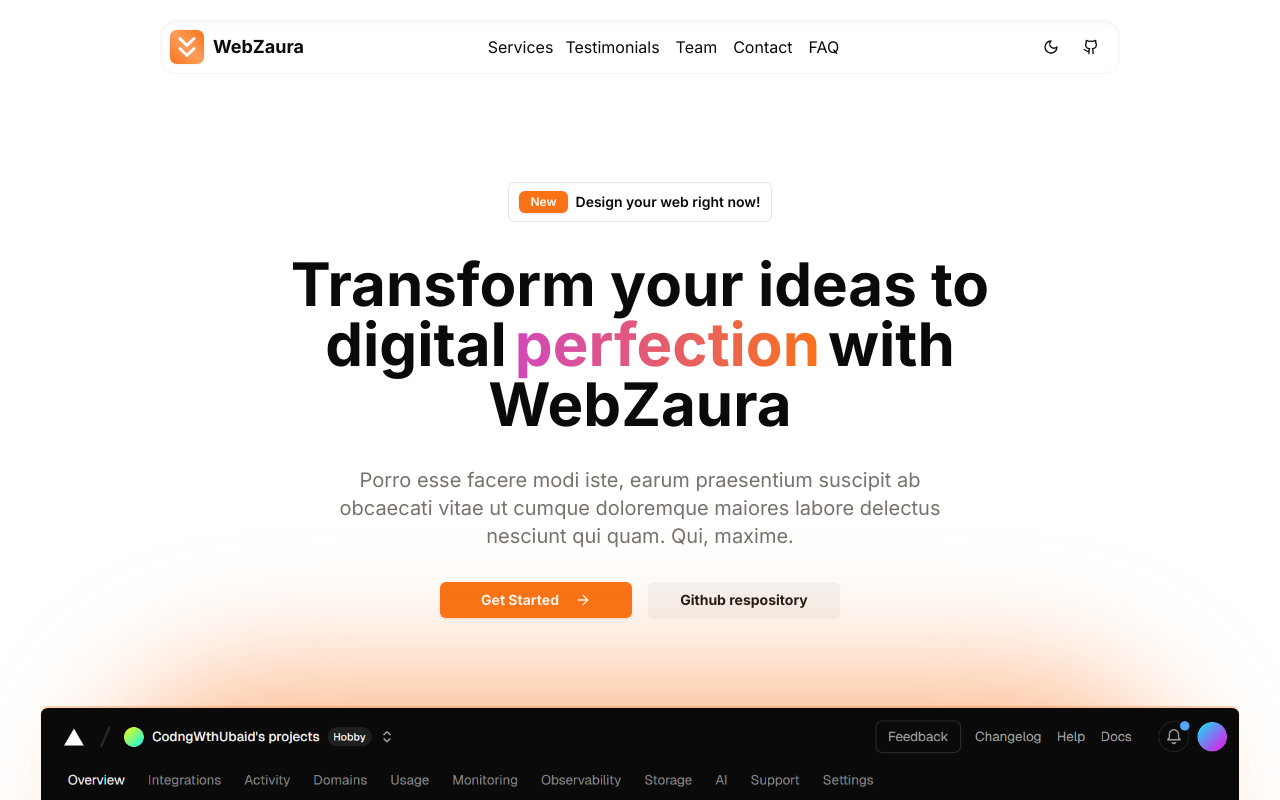
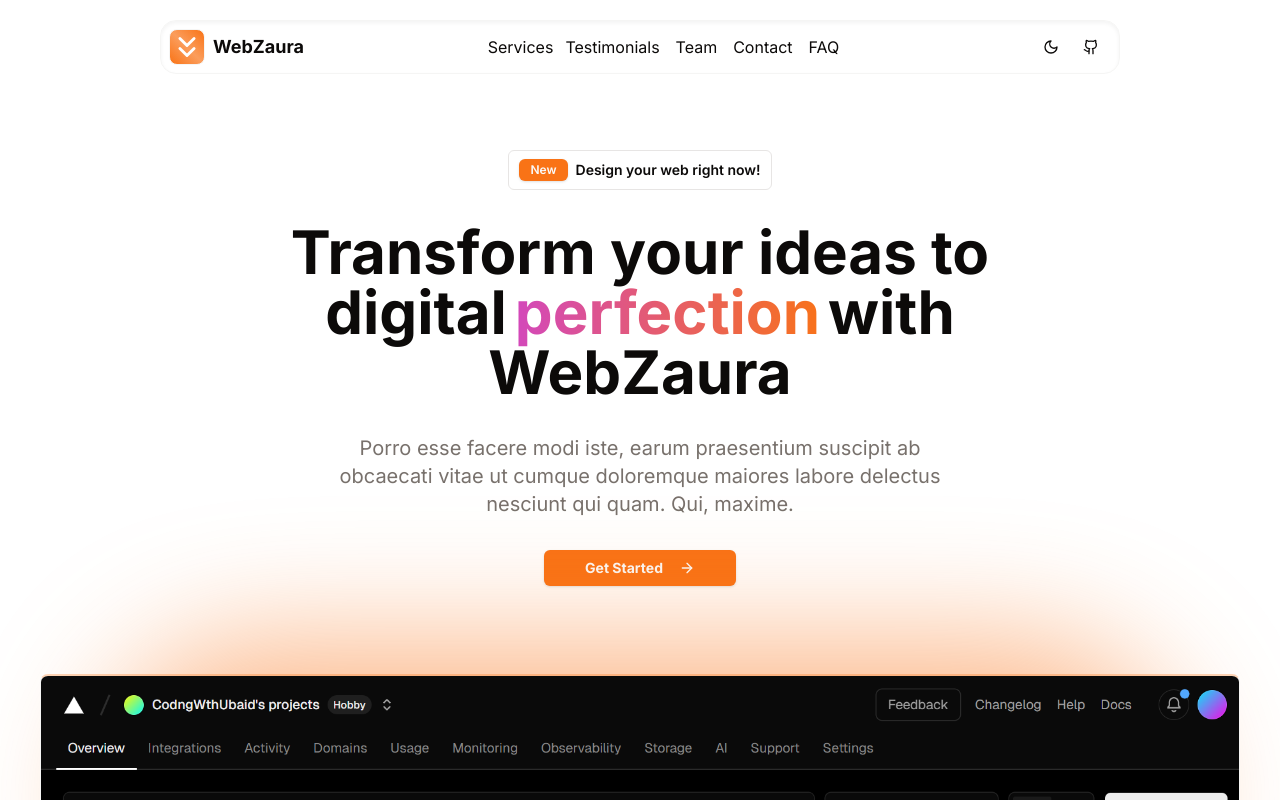
Before and after one commit to Codngwthubaid/webzaura, a Next.js app: page / in a window 1280 px wide. Shown: the top 800 px of the page. Built offline with nearby package versions, Linux system fonts and the light colour scheme.

Commit message:
Resolving bugs

```diff
--- a/components/layout/sections/hero.tsx
+++ b/components/layout/sections/hero.tsx
@@ -20,7 +20,7 @@
   }
   return (
     <section className="container w-full px-10 mx-auto">
-      <div className="grid place-items-center lg:max-w-screen-xl gap-8 mx-auto py-20 md:py-32">
+      <div className="grid place-items-center lg:max-w-screen-xl gap-8 mx-auto py-20 md:py-24">
         <div className="text-center space-y-8">
           <Badge variant="outline" className="text-sm py-2">
             <span className="mr-2 text-primary">
@@ -44,23 +44,12 @@
           </p>
 
           <div className="space-y-4 md:space-y-0 md:space-x-4">
+            <Link href="#pricing">
               <Button className="w-5/6 md:w-1/4 font-bold group/arrow">
                 Get Started
                 <ArrowRight className="size-5 ml-2 group-hover/arrow:translate-x-1 transition-transform" />
               </Button>
-
-            <Button
-              asChild
-              variant="secondary"
-              className="w-5/6 md:w-1/4 font-bold"
-            >
-              <Link
-                href="https://github.com/Codngwthubaid"
-                target="_blank"
-              >
-                Github respository
             </Link>
-            </Button>
           </div>
         </div>
 
--- a/components/layout/sections/pricing.tsx
+++ b/components/layout/sections/pricing.tsx
@@ -289,7 +289,7 @@
 
 export const PricingSection = () => {
   return (
-    <section className="container py-24 sm:py-32 relative px-10 mx-auto">
+    <section id="pricing" className="container py-24 sm:py-32 relative px-10 mx-auto">
       <h2 className="text-lg text-primary mb-2 tracking-wider">Pricing</h2>
       {[
         { category: "Web Development", plans: webDevelopmentPlans },
```
Lines whose indentation alone changed are shown as unchanged.
